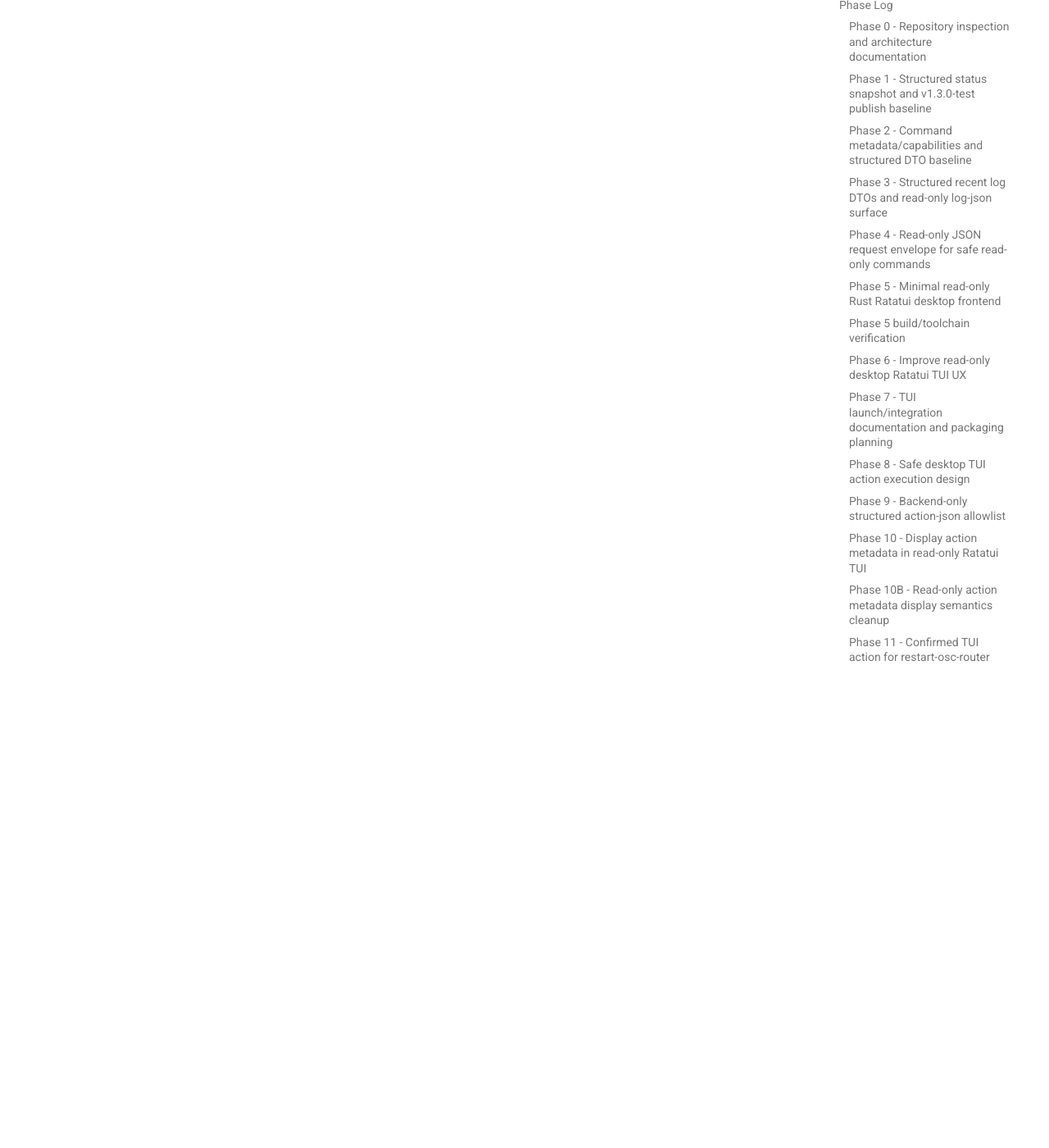
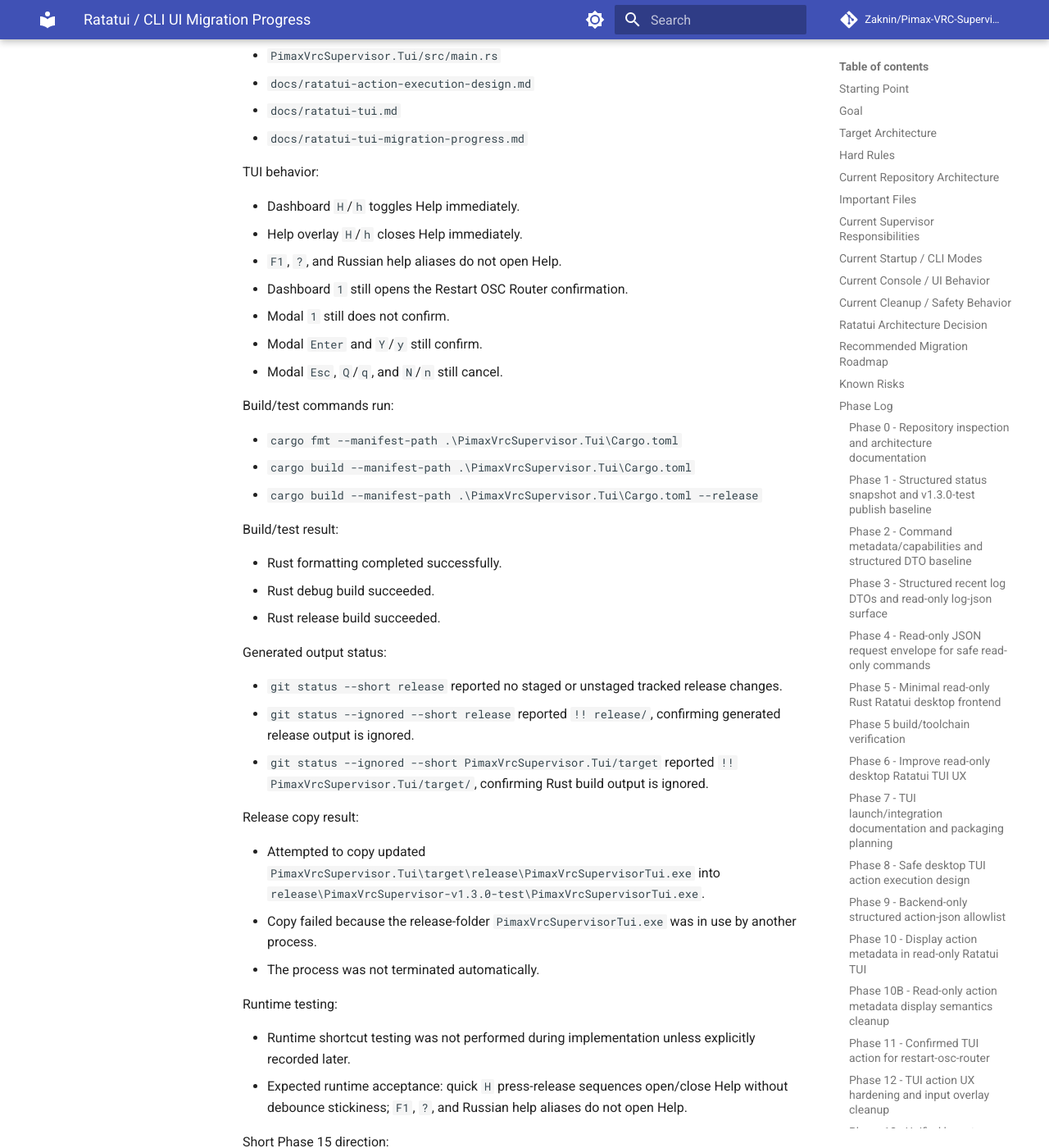
Before and after one commit to Zaknin/Pimax-VRC-Supervisor, an MkDocs documentation site: the page built from docs/ratatui-tui-migration-progress.md, in a window 1280 px wide and 1400 px high, scrolled down 56923 px. Shown: the whole window at 82% size. Built offline with MkDocs 1.6.1 and Material for MkDocs 9.7.7, drawn with Linux system fonts in a browser that asks for light colours; comment, search, counter and statistics services are not loaded; some of the changed text lies outside the part shown.

Commit message:
Remove sticky TUI help debounce

```diff
--- a/docs/ratatui-tui-migration-progress.md
+++ b/docs/ratatui-tui-migration-progress.md
@@ -196,6 +196,10 @@ Phase 14B - TUI help debounce and alias text cleanup
 
 Status: Completed
 
+Phase 14C - Remove sticky TUI help debounce
+
+Status: Completed
+
 ## Known Risks
 
 - `PimaxVrcSupervisor/Program.cs` is a large monolithic file, so small UI/event refactors can accidentally touch unrelated lifecycle or cleanup logic.
@@ -1640,6 +1644,67 @@ Post-14B tuning:
 - Kept `KeyEventKind::Repeat` and `KeyEventKind::Release` ignored.
 - No shortcut mappings, executable actions, backend behavior, SteamVR host behavior, classic console behavior, or Configurator behavior changed.
 
+### Phase 14C - Remove sticky TUI help debounce
+
+Status: Completed
+
+Summary:
+
+- Removed the Help debounce/guard state after runtime feedback that quick press-release sequences still felt sticky.
+- Restored immediate `H`/`h` Help toggling.
+- Kept `F1`, `?`, and Russian help aliases disabled for Help.
+- Kept Russian-layout aliases working for selected non-help shortcuts.
+- Kept `KeyEventKind::Repeat` and `KeyEventKind::Release` ignored.
+- Kept `restart-osc-router` as the only executable TUI action.
+- No backend action allowlist, SteamVR host behavior, classic console behavior, Configurator behavior, config semantics, or release packaging changed.
+
+Files changed:
+
+- `PimaxVrcSupervisor.Tui/src/app.rs`
+- `PimaxVrcSupervisor.Tui/src/main.rs`
+- `docs/ratatui-action-execution-design.md`
+- `docs/ratatui-tui.md`
+- `docs/ratatui-tui-migration-progress.md`
+
+TUI behavior:
+
+- Dashboard `H`/`h` toggles Help immediately.
+- Help overlay `H`/`h` closes Help immediately.
+- `F1`, `?`, and Russian help aliases do not open Help.
+- Dashboard `1` still opens the Restart OSC Router confirmation.
+- Modal `1` still does not confirm.
+- Modal `Enter` and `Y`/`y` still confirm.
+- Modal `Esc`, `Q`/`q`, and `N`/`n` still cancel.
+
+Build/test commands run:
+
+- `cargo fmt --manifest-path .\PimaxVrcSupervisor.Tui\Cargo.toml`
+- `cargo build --manifest-path .\PimaxVrcSupervisor.Tui\Cargo.toml`
+- `cargo build --manifest-path .\PimaxVrcSupervisor.Tui\Cargo.toml --release`
+
+Build/test result:
+
+- Rust formatting completed successfully.
+- Rust debug build succeeded.
+- Rust release build succeeded.
+
+Generated output status:
+
+- `git status --short release` reported no staged or unstaged tracked release changes.
+- `git status --ignored --short release` reported `!! release/`, confirming generated release output is ignored.
+- `git status --ignored --short PimaxVrcSupervisor.Tui/target` reported `!! PimaxVrcSupervisor.Tui/target/`, confirming Rust build output is ignored.
+
+Release copy result:
+
+- Attempted to copy updated `PimaxVrcSupervisor.Tui\target\release\PimaxVrcSupervisorTui.exe` into `release\PimaxVrcSupervisor-v1.3.0-test\PimaxVrcSupervisorTui.exe`.
+- Copy failed because the release-folder `PimaxVrcSupervisorTui.exe` was in use by another process.
+- The process was not terminated automatically.
+
+Runtime testing:
+
+- Runtime shortcut testing was not performed during implementation unless explicitly recorded later.
+- Expected runtime acceptance: quick `H` press-release sequences open/close Help without debounce stickiness; `F1`, `?`, and Russian help aliases do not open Help.
+
 Short Phase 15 direction:
 
 - Build and run a manual/runtime shortcut test matrix across keyboard layouts.
```
Also changed, not shown: docs/ratatui-action-execution-design.md (+1 -1 lines), docs/ratatui-tui.md (+1 -1 lines), 2 other files.
